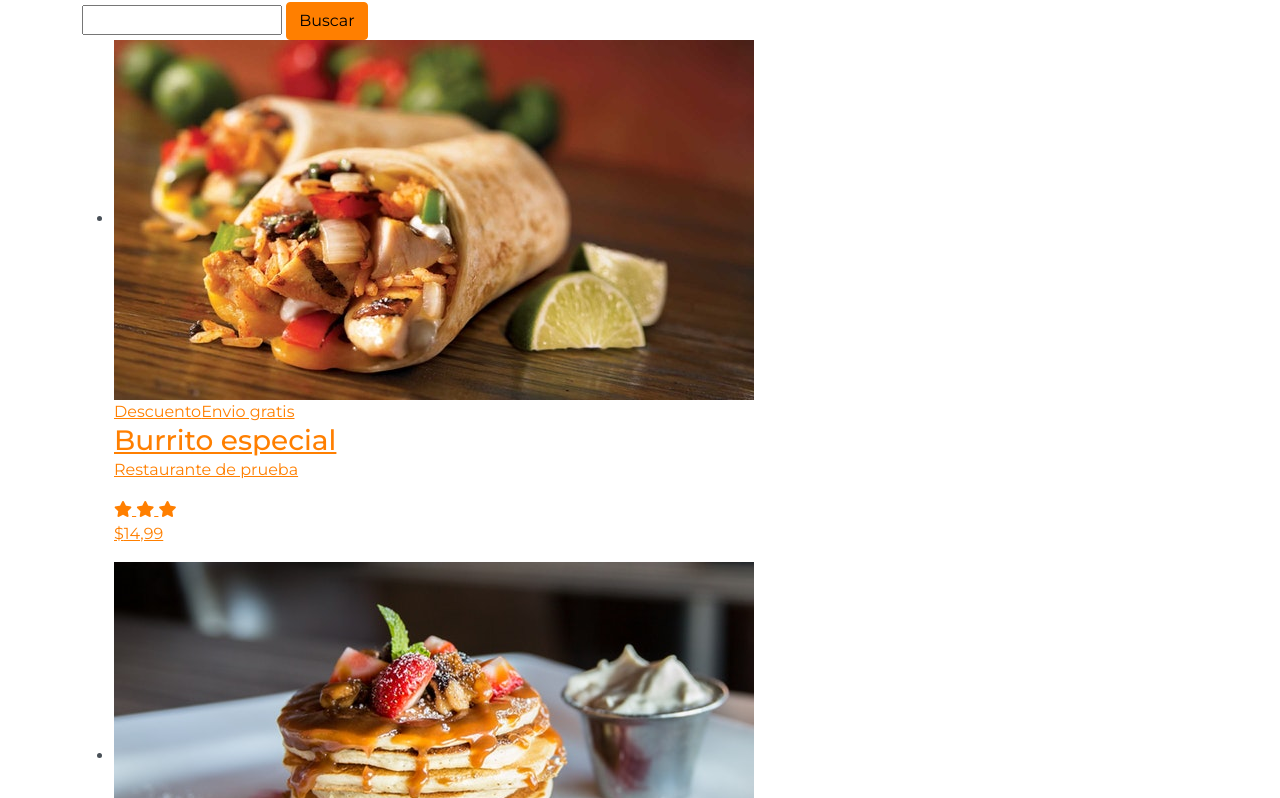
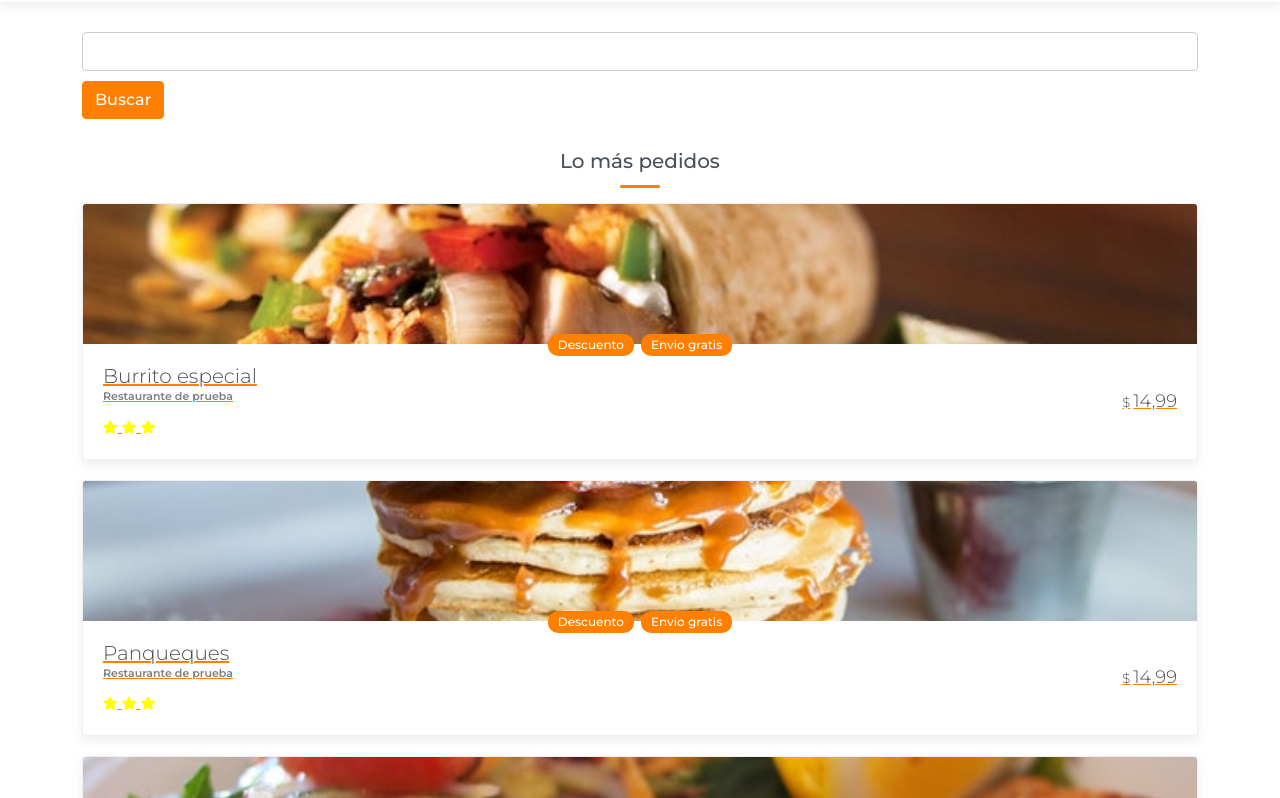
Before and after one commit to pdelfinmannucci/deliveryApp, a plain HTML site: page index.html in a window 1280 px wide. Shown: the part 78-876 px from the top of the page. Drawn offline with Linux system fonts and the light colour scheme.

Commit message:
finalizar seccion de productos

```diff
--- a/index.html
+++ b/index.html
@@ -56,13 +56,15 @@
 	</header>
 	<main class="main">
 		<div class="container">
-			<div class="search-cotainer">
+			<div class="search-container">
 				<form>
 						<input type="text" name="searchInput" id="searchInput">
 						<button type="button" class="btn btn-primary btn-block">Buscar</button>
 				</form>
 			</div>
 			<div class="products-list-container">
+				<h2 class="section-title">Lo más pedidos</h2>
+
 				<ul>
 					<li>
 						<a href="#">
@@ -202,7 +204,12 @@
 						</a>
 					</li>
 				</ul>
-
+				<div class="pt-4 pb-5 text-center">
+					<a href="#" class="btn btn-block btn-lik">
+						<span class="d-block mb-2">Ver más productos</span>
+						<i class="fas fa-arrow-down"></i>
+					</a>
+				</div>
 			</div>
 		</div>
 	</main>
--- a/sass/main.scss
+++ b/sass/main.scss
@@ -22,11 +22,43 @@ a, .btn-link{
 	}
 }
 
+.btn.btn-primary{
+	font-weight: 500;
+	color: #fff;
+}
+
+
+.section-title{
+	font-size:20px;
+	text-align: center;
+	padding: 15px 0 30px;
+	position:relative;
+
+	&::after{
+		content: '';
+		position:absolute;
+		display: block;
+		width: 40px;
+		height: 3px;
+		background: $primary;
+		bottom: 15px;
+		left: 50px;
+		transform: translateX(-50%);
+		border-radius:4px;
+	}
+}
+
 // Header
 header{
 	background: #fff;
 	padding: 10px 0;
 	box-shadow: 0 5px 10px rgba(204,204,204,0.31)
+	position:fixed;
+	top:0;
+	left: 0;
+	width: 100%;
+	z-index: 10;
+
 
 	h1{
 		font-size: 24px;
@@ -80,3 +112,119 @@ header{
 		}
 	}
 }
+
+
+//Main
+.main{
+	padding-top: 80px;
+}
+
+.search-container{
+	padding-top:30px;
+
+	input{
+		display: block;
+		width: 100%;
+		margin-bottom: 10px;
+		border: 1px solid #ccc;
+		font-size: 14px;
+		padding: 8px 10px;
+		border-radius: 4px;
+	}
+}
+
+
+.products-list-container{
+	padding-top: 15px;
+
+	ul{
+		padding:0;
+		margin:0;
+		list-style:none;
+
+		li{
+			border: 1px solid rgba(204,204,204,0.31);
+			box-shadow: 0px 5px 10px rgba(204,204,204,0.31);
+			background: #fff;
+			margin-bottom: 20px;
+			border-radius:4px;
+			overflow: hidden;
+
+			.product-image{
+				img{
+					width: 100%;
+					height: 140px;
+					object-fit: cover;
+					object-position: center;
+				}
+			}
+
+			.product-info{
+				padding:20px;
+				display: flex;
+				justify-content: space-between;
+				align-items: center;
+				position: relative;
+
+				.tags{
+					display: flex;
+					align-items:center;
+					justify-content: center;
+					position: absolute;
+					top: -10px;
+					left: 50%;
+					transform: translateX(-50%);
+
+
+					span{
+						display: block;
+						background: #primary;
+						color #fff;
+						border-radius: 10px;
+						margin-right: 7px;
+						font-size: 12px;
+						padding: 2px 10px;
+
+						&:last-child{
+							margin-right: 0;
+						}
+					}
+				}
+
+				.product-name{
+					font-weight: 300;
+					font-size: 20px;
+					color: $black2;
+				}
+
+				.restaurant{
+					margin-bottom: 10px;
+					font-size: 11px;
+					color: #807e7e;
+					font-weight: 600;
+				}
+
+				.stars{
+					margin-top: 5px;
+					i{
+						font-size: 13px;
+						color: yellow;
+					}
+				}
+
+				.product-price{
+					font-size: 18px;
+					margin:0;
+					font-weight:300;
+					color:$black2;
+
+					span{
+						font-size: 13px;
+						margin-right: 3px;
+					}
+				}
+
+			}
+		}
+	}
+}
```
Also changed, not shown: css/main.css.
